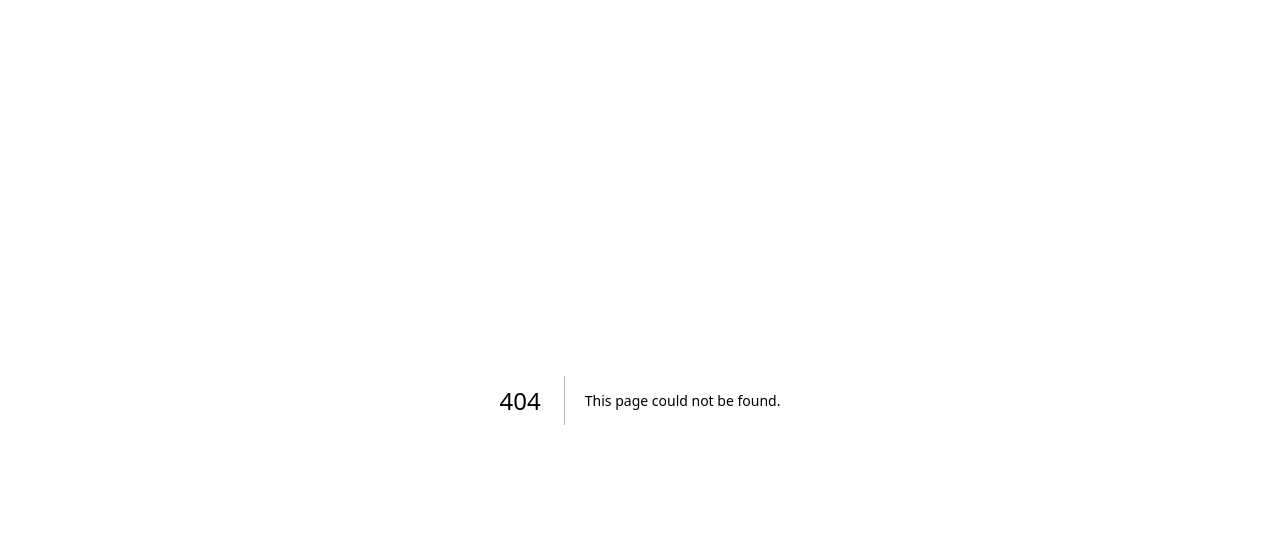
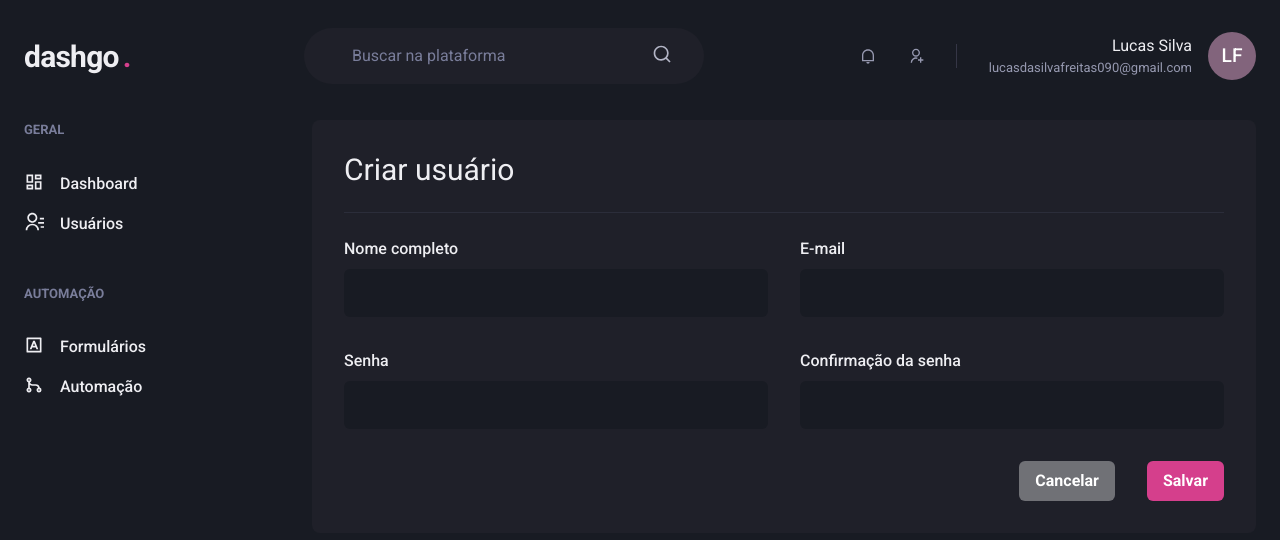
Before and after one commit to olucasfreitas/dash-go, a Next.js app: page /users/create in a window 1280 px wide. Before the commit this address had no page. Shown: the top 540 px of the page. Built offline with nearby package versions, Linux system fonts and the light colour scheme.

Commit message:
created createUser screen

```diff
--- /dev/null
+++ b/src/pages/users/create.tsx
@@ -0,0 +1,56 @@
+import { Input } from "@/components/Form/Input";
+import { Header } from "@/components/Header";
+import { Sidebar } from "@/components/Sidebar";
+import {
+  Box,
+  Button,
+  Divider,
+  Flex,
+  HStack,
+  Heading,
+  SimpleGrid,
+  VStack,
+} from "@chakra-ui/react";
+
+export default function CreateUser() {
+  return (
+    <Box>
+      <Header />
+      <Flex w="100%" my="6" maxW={1480} mx="auto" px="6">
+        <Sidebar />
+
+        <Box flex="1" borderRadius="8" bg="gray.800" p="8">
+          <Heading size="lg" fontWeight="normal">
+            Criar usuário
+          </Heading>
+          <Divider my="6" borderColor="gray.700" />
+
+          <VStack spacing="8">
+            <SimpleGrid minChildWidth="240px" spacing="8" w="100%">
+              <Input name="name" label="Nome completo" />
+              <Input name="email" type="email" label="E-mail" />
+            </SimpleGrid>
+
+            <SimpleGrid minChildWidth="240px" spacing="8" w="100%">
+              <Input name="password" type="password" label="Senha" />
+              <Input
+                name="password_confirmation"
+                type="password"
+                label="Confirmação da senha"
+              />
+            </SimpleGrid>
+          </VStack>
+
+          <Flex mt="8" justify="flex-end">
+            <HStack spacing="4">
+              <Button colorScheme="whiteAlpha">Cancelar</Button>
+              <Button colorScheme="pink" ml="4">
+                Salvar
+              </Button>
+            </HStack>
+          </Flex>
+        </Box>
+      </Flex>
+    </Box>
+  );
+}
```
